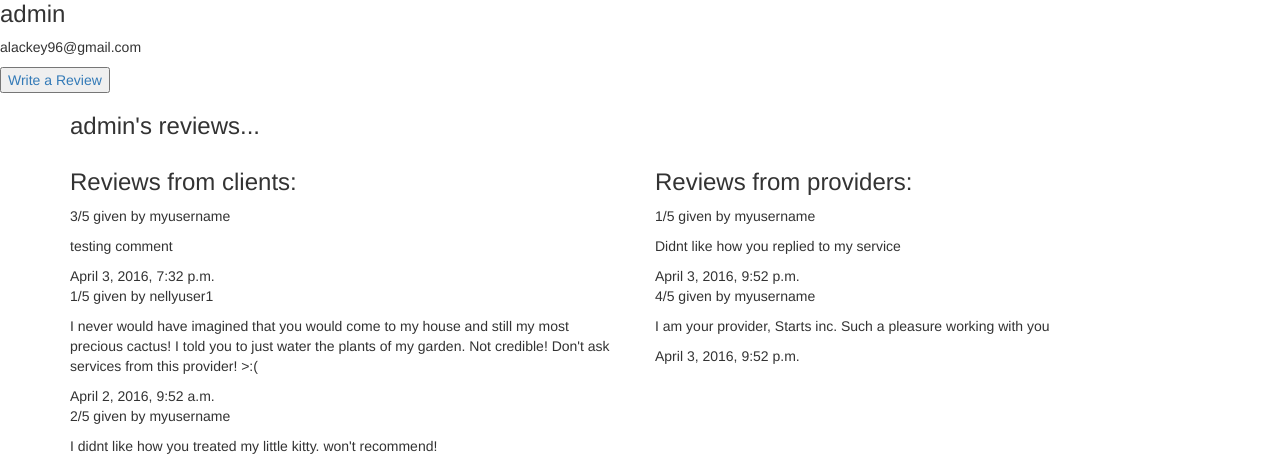
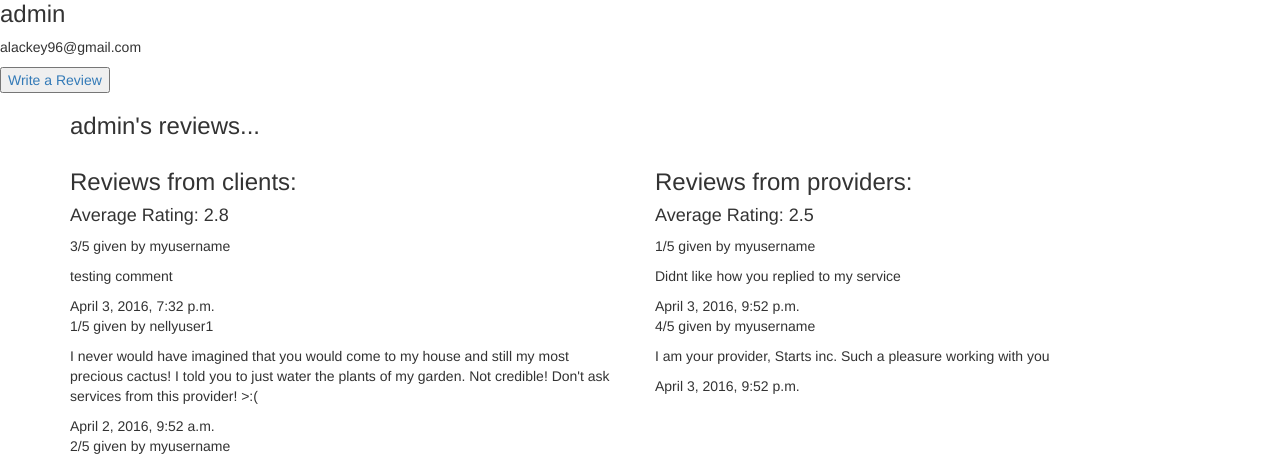
Before and after one commit to slcortes/ServiceMarketplace, a Django app: page /user/admin/ in a window 1280 px wide. Shown: the part 131-597 px from the top of the page. Run offline with Django 3.2, Linux system fonts and the light colour scheme; data comes from the database, SQL or seed files in the repository; both versions use the stored data as it was after the commit; some libraries are stand-ins or nearby versions.

Commit message:
added average review rating (clients & providers)

```diff
--- a/market/forms.py
+++ b/market/forms.py
@@ -49,7 +49,6 @@ class ReviewForm(forms.ModelForm):
         model = Review
         fields = (
             'rating',
-            'author',
             'account_type',
             'comment',
         )
--- a/market/functions.py
+++ b/market/functions.py
@@ -1,4 +1,9 @@
 ####### views.py #######
+
+from django.db.models import Avg
+from market.models import Review
+
+
 
 
 def is_owner(request=None, service=None, username=None,
@@ -37,3 +42,21 @@ def is_owner(request=None, service=None, username=None,
                 args[key] = value
 
     return result
+
+
+
+
+def get_avg_rating(request, username, mode):
+    '''
+        get_avg_rating(request, username)
+
+        Args:
+            request (request): request object from view function
+            username (str): username to get ratings from
+            mode (str): 'client'|'provider'. reviews from clients or providers
+        Returns:
+            Float. The average rating
+    '''
+    ratings = Review.objects.filter(user=username, account_type=mode)
+    avg_rating = ratings.aggregate(Avg('rating'))
+    return format(avg_rating.get('rating__avg'), '.1f')
--- a/market/templates/market/my_account.html
+++ b/market/templates/market/my_account.html
@@ -51,6 +51,7 @@
     		<div class="col-lg-6">
     			<h3>Reviews from clients:</h3>
     			{% if reviews_clients %}
+                    <h4>Average Rating: {{ avg_rating_clients }}</h4>
                     {% for review in reviews_clients %}
                         <div class="review">
                             <p>{{ review.rating }}/5 given by {{ review.author }}</p>
@@ -65,6 +66,7 @@
             <div class="col-lg-6">
                 <h3>Reviews from providers:</h3>
                 {% if reviews_providers %}
+                    <h4>Average Rating: {{ avg_rating_providers }}</h4>
                     {% for review in reviews_providers %}
                         <div class="review">
                             <p>{{ review.rating }}/5 given by {{ review.author }}</p>
--- a/market/templates/market/user_profile.html
+++ b/market/templates/market/user_profile.html
@@ -27,6 +27,7 @@
     		<div class="col-lg-6">
     			<h3>Reviews from clients:</h3>
     			{% if reviews_clients %}
+                    <h4>Average Rating: {{ avg_rating_clients }}</h4>
                     {% for review in reviews_clients %}
                         <div class="review">
                             <p>{{ review.rating }}/5 given by {{ review.author }}</p>
@@ -41,6 +42,7 @@
             <div class="col-lg-6">
                 <h3>Reviews from providers:</h3>
                 {% if reviews_providers %}
+                    <h4>Average Rating: {{ avg_rating_providers }}</h4>
                     {% for review in reviews_providers %}
                         <div class="review">
                             <p>{{ review.rating }}/5 given by {{ review.author }}</p>
--- a/market/views.py
+++ b/market/views.py
@@ -3,11 +3,12 @@ from django.http import HttpResponseRedirect
 from django.contrib import auth
 from django.contrib.auth.decorators import login_required
 from django.template.context_processors import csrf
+from django.db.models import Avg
 from market.forms import MyRegistrationForm, ServiceForm, ReviewForm
 from django.contrib.auth.models import User
 from market.models import Service, Review
 from django.core.urlresolvers import reverse
-from market.functions import is_owner
+from market.functions import is_owner, get_avg_rating
 
 
 
@@ -156,19 +157,27 @@ def add_review(request, username):
 
 
 
+
 ####### MyAccount + Users profiles #######
 
 @login_required
 def my_account(request):
+    avg_rating_c = get_avg_rating(request=request, username=request.user, mode='client')
+    avg_rating_p = get_avg_rating(request=request, username=request.user, mode='provider')
+
     reviews = Review.objects.filter(user=request.user).order_by('-created_date')
     reviews_clients = reviews.filter(account_type='client')
     reviews_providers = reviews.filter(account_type='provider')
+
     services_open = Service.objects.filter(client=request.user, is_open=True)
     services_closed = Service.objects.filter(client=request.user, is_open=False)
+
     return render(
         request,
         'market/my_account.html',
         {
+            'avg_rating_clients': avg_rating_c,
+            'avg_rating_providers': avg_rating_p,
             'reviews_clients': reviews_clients,
             'reviews_providers': reviews_providers,
             'services_open': services_open,
@@ -179,17 +188,24 @@ def my_account(request):
 
 def user_profile(request, username):
     user = User.objects.get(username=username)
+    owner = is_owner(request=request, username=username)
+
+    avg_rating_c = get_avg_rating(request=request, username=user, mode='client')
+    avg_rating_p = get_avg_rating(request=request, username=user, mode='provider')
+
     reviews = Review.objects.filter(user=user).order_by('-created_date')
     reviews_clients = reviews.filter(account_type='client')
     reviews_providers = reviews.filter(account_type='provider')
-    owner = is_owner(request=request, username=username)
+
     return render(
         request,
         'market/user_profile.html', {
             'user': user,
+            'avg_rating_clients': avg_rating_c,
+            'avg_rating_providers': avg_rating_p,
             'reviews_clients': reviews_clients,
             'reviews_providers': reviews_providers,
-            'is_owner': owner
+            'is_owner': owner,
         }
     )
 
```
Also changed, not shown: db.sqlite3.
